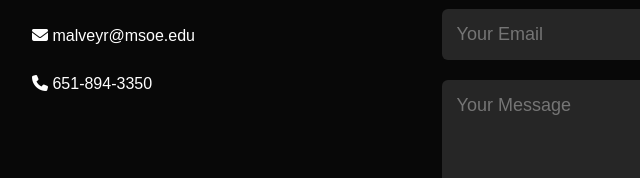
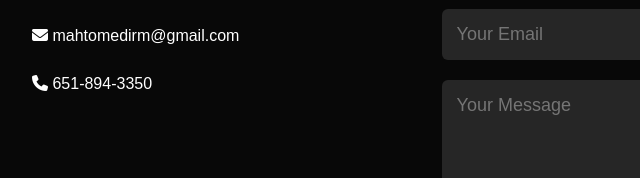
Before and after one commit to RyanMalvey/portfolio, a plain HTML site: page index.html in a window 1280 px wide. Shown: the part 2153-2331 px from the top of the page, 96-736 px from the left. Drawn offline with Linux system fonts and the light colour scheme.

Commit message:
Update index.html

```diff
--- a/index.html
+++ b/index.html
@@ -115,7 +115,7 @@
             <div class="row">
                 <div class="contact-left">
                     <h1 class="subtitle">Contact Me</h1>
-                    <p><i class="fa-solid fa-envelope"></i> malveyr@msoe.edu</p>
+                    <p><i class="fa-solid fa-envelope"></i> mahtomedirm@gmail.com</p>
                     <p><i class="fa-solid fa-phone"></i> 651-894-3350</p>
                 </div>
                 <div class="contact-right">
```
